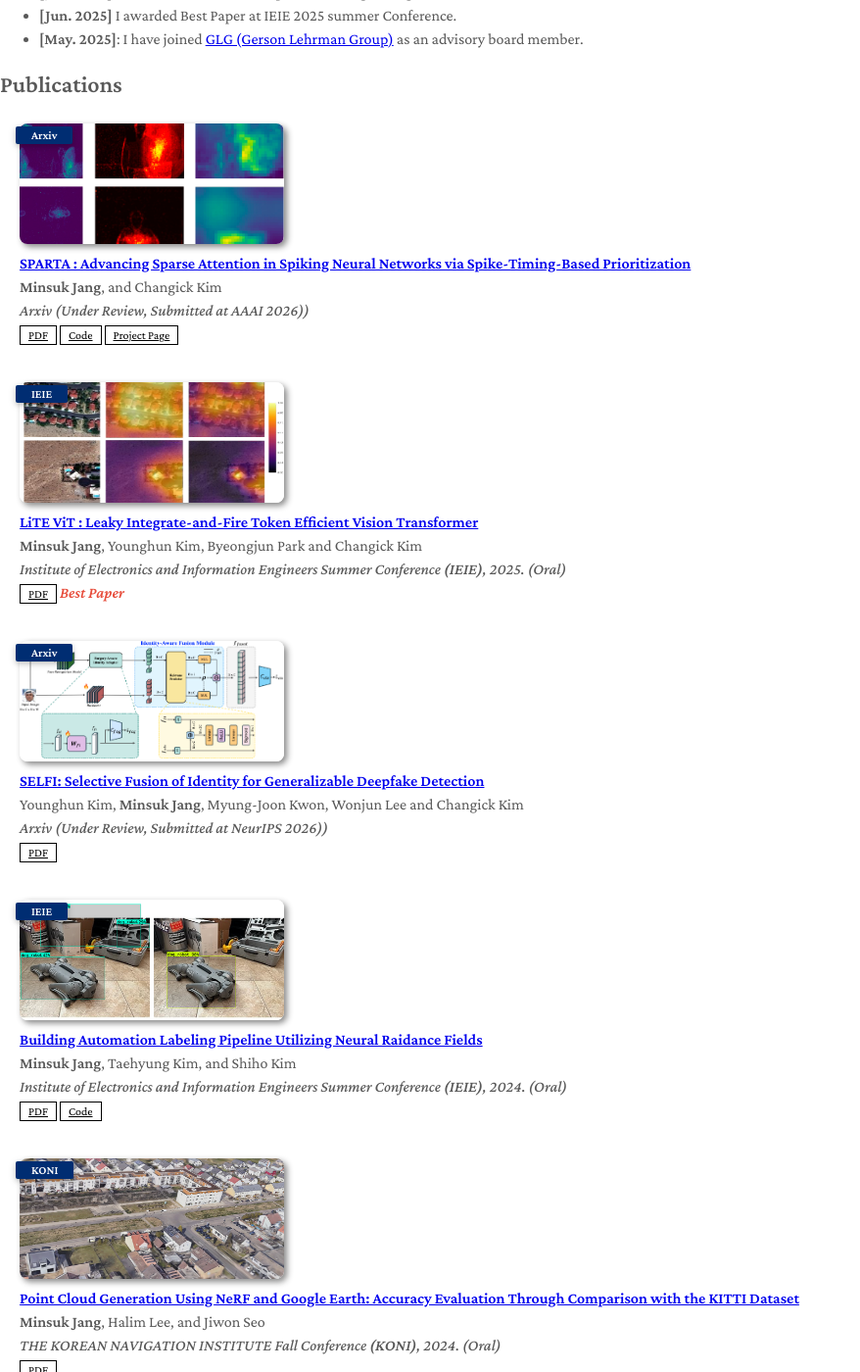
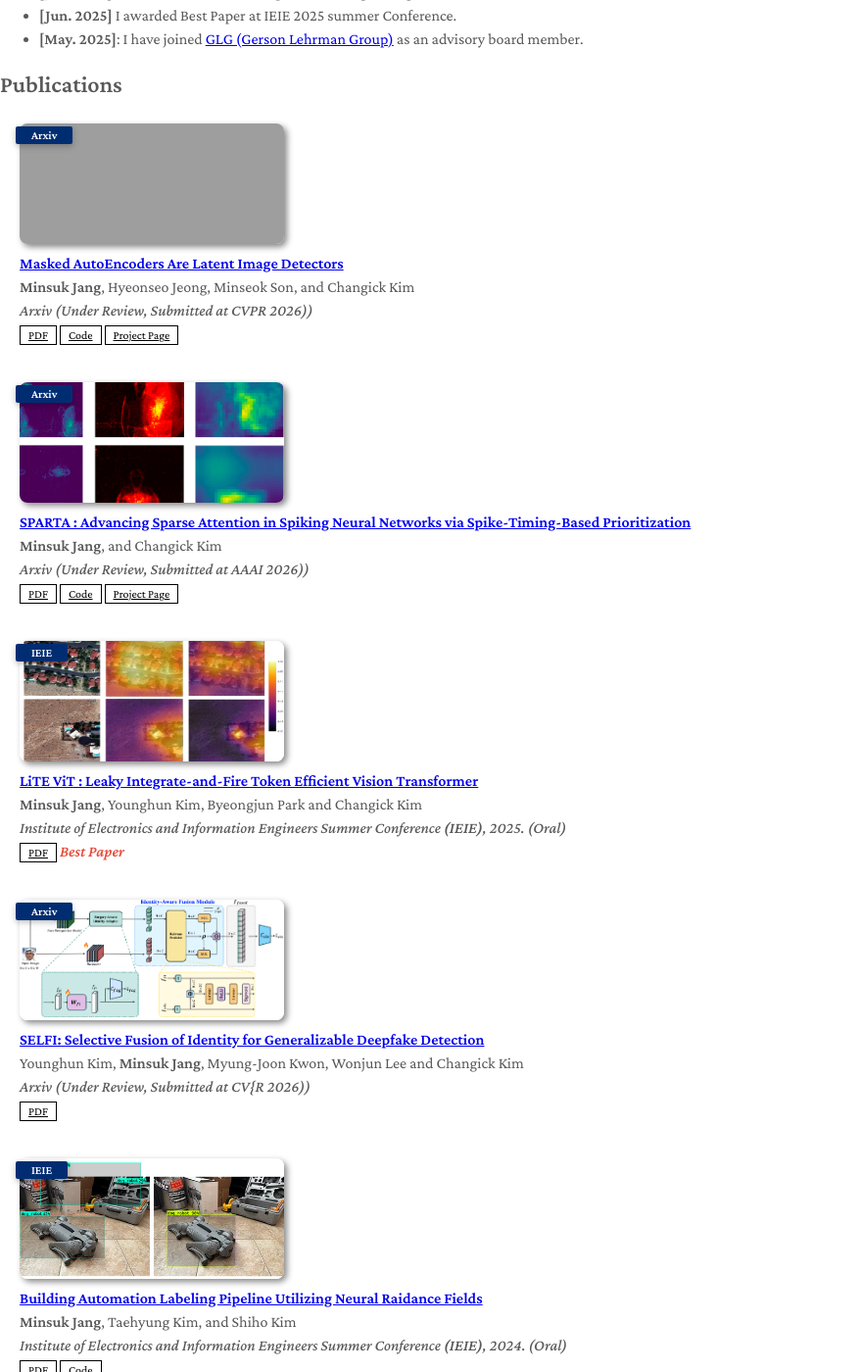
Before and after one commit to tersite1/tersite1.github.io, a Jekyll site: the page built from index.md, in a window 1280 px wide and 1400 px high, scrolled down 1842 px. Shown: the whole window at 98% size, without its empty margins (0-878 px from the left). Built offline with Jekyll 4.4.1, drawn with Linux system fonts in a browser that asks for light colours; a style sheet for code colours, icons or effects is not loaded; our own code applies the rules of GitHub Pages for plain Markdown files; grey boxes are pictures that could not be loaded.

Commit message:
Update publications.yml

```diff
--- a/_data/publications.yml
+++ b/_data/publications.yml
@@ -1,4 +1,13 @@
 main:
+  - title: "Masked AutoEncoders Are Latent Image Detectors"
+    authors: <strong>Minsuk Jang</strong>, Hyeonseo Jeong, Minseok Son, and Changick Kim
+    conference_short: Arxiv
+    conference: Arxiv (Under Review, Submitted at CVPR 2026))
+    pdf: https://github.com/user-attachments/files/21559160/8732.pdf
+    image: ./assets/img/cinemae.png
+    code: https://github.com/tersite1/CINEMAE
+    page: https://arxiv.org/abs/2511.06325
+
   - title: "SPARTA : Advancing Sparse Attention in Spiking Neural Networks via Spike-Timing-Based Prioritization"
     authors: <strong>Minsuk Jang</strong>, and Changick Kim
     conference_short: Arxiv
@@ -20,7 +29,7 @@ main:
   - title: "SELFI: Selective Fusion of Identity for Generalizable Deepfake Detection"
     authors: Younghun Kim, <strong>Minsuk Jang</strong>, Myung-Joon Kwon, Wonjun Lee and Changick Kim
     conference_short: Arxiv
-    conference: Arxiv (Under Review, Submitted at NeurIPS 2026))
+    conference: Arxiv (Under Review, Submitted at CV{R 2026))
     pdf: https://arxiv.org/pdf/2506.17592
     image: ./assets/img/selfi.png
 
```
